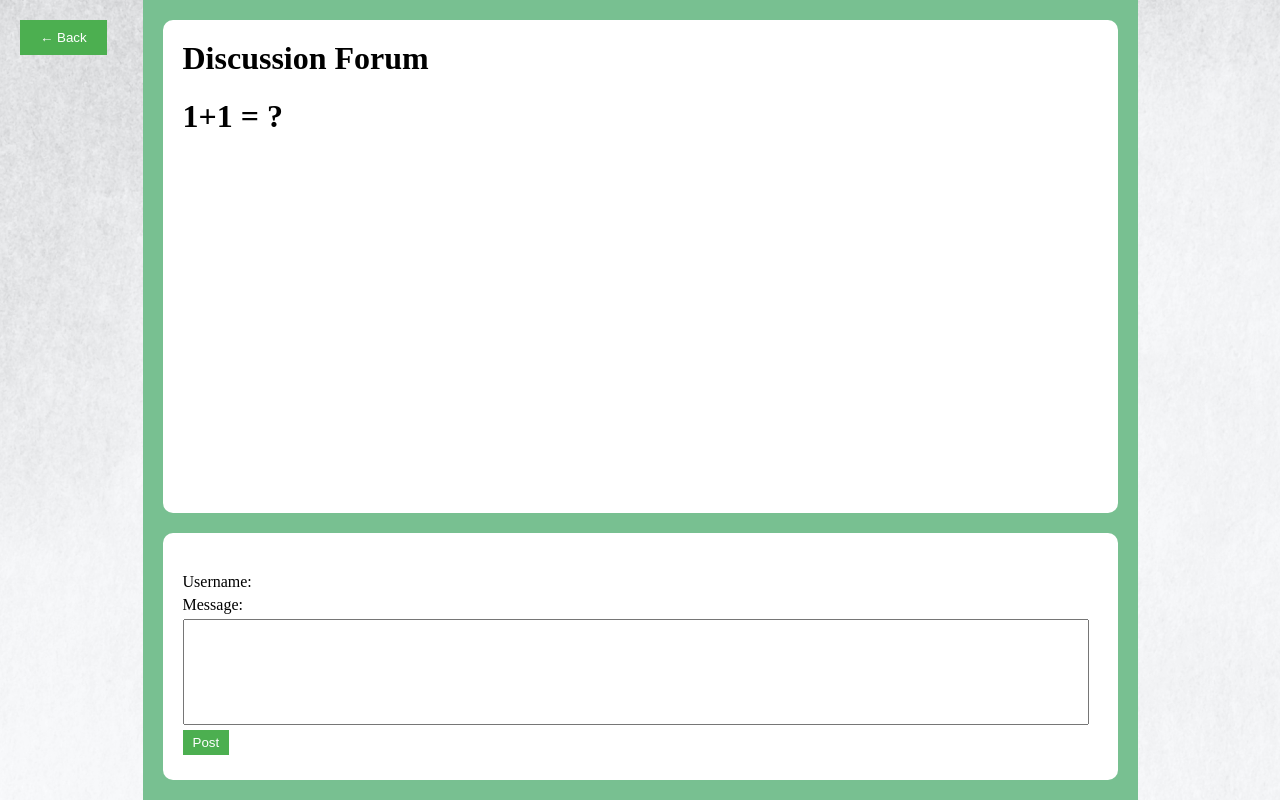
After one commit to swekuliah/SWE, a Django app: page /discussion/ in a window 1280 px wide. The commit adds this page. Run offline with Django 4.2, Linux system fonts and the light colour scheme.

Commit message:
temporary solution for forum

```diff
--- a/core/urls.py
+++ b/core/urls.py
@@ -1,4 +1,4 @@
-from django.urls import path, include
+from django.urls import path
 from django.views.generic import RedirectView
 from . import views
 
--- /dev/null
+++ b/forums/urls.py
@@ -0,0 +1,7 @@
+from django.urls import path
+from . import views
+
+urlpatterns = [
+    path('forum/', views.show_forum, name="forum"),
+    path('discussion/', views.discussion, name="discussion")
+]
--- a/forums/views.py
+++ b/forums/views.py
@@ -1,3 +1,9 @@
 from django.shortcuts import render
 
 # Create your views here.
+def show_forum(request):
+    return render(request, "forum.html")
+
+def discussion(request):
+    myname = request.user.username
+    return render(request, "discussion.html", {"username":myname})
--- a/learnly/urls.py
+++ b/learnly/urls.py
@@ -22,4 +22,6 @@ urlpatterns = [
     path('', include("core.urls")),
     # this is for courses (mynotes)
     path('', include("courses.urls")),
+    # this is for forum stuff
+    path('', include("forums.urls")),
 ]
--- /dev/null
+++ b/static/css/discussion.css
@@ -0,0 +1,125 @@
+body {
+    margin: 0;
+    padding: 0;
+    background-image: url("/assets/background.png");
+}
+
+#backButton {
+    position: fixed;
+    top: 20px;
+    left: 20px;
+    padding: 10px 20px;
+    background-color: #4CAF50;
+    color: #FFF;
+    border: none;
+    cursor: pointer;
+    opacity: 0;
+    transition: opacity 0.3s ease-in-out;
+}
+
+#backButton.visible {
+    opacity: 1;
+}
+
+.container {
+    background-color: #78C091;
+    width: 995px;
+    min-height: 100vh;
+    margin: 0 auto;
+    display: flex;
+    flex-direction: column;
+    align-items: center;
+    padding: 20px;
+    box-sizing: border-box;
+}
+
+#forum-container {
+    background-color: #FFF;
+    width: 100%;
+    max-width: 955px;
+    flex: 1;
+    padding: 20px;
+    box-sizing: border-box;
+    margin-bottom: 20px; /* Add margin to separate the containers */
+    border-radius: 10px;
+}
+
+#comment-section {
+    background-color: #FFF;
+    width: 100%;
+    max-width: 955px;
+    padding: 20px;
+    box-sizing: border-box;
+    border-radius: 10px;
+}
+
+#forum-container h1,
+#comment-section h1 {
+    margin-top: 0;
+}
+
+/* Custom Comment Section Theme */
+
+/* Comment Container */
+.message {
+    background-color: #F2F2F2;
+    padding: 10px;
+    margin-bottom: 10px;
+    border-radius: 5px;
+}
+
+/* Reply Container */
+.reply {
+    margin-left: 20px;
+    border-left: 2px solid #CCC;
+    padding-left: 10px;
+}
+
+/* Reply Message */
+.reply-message {
+    margin-left: 20px;
+    background-color: #EAEAEA;
+}
+
+/* Reply Form */
+.reply-form {
+    margin-top: 10px;
+    display: flex;
+    flex-direction: column;
+    align-items: flex-start;
+}
+
+.reply-form div {
+    display: flex;
+    flex-direction: column;
+    margin-bottom: 10px;
+}
+
+.reply-form label {
+    margin-bottom: 5px;
+}
+
+.reply-form input[type="text"],
+.reply-form textarea {
+    width: 900px;
+}
+
+.reply-form textarea {
+    height: 100px;
+    resize: none;
+}
+
+.reply-form button {
+    padding: 5px 10px;
+    background-color: #4CAF50;
+    color: #FFF;
+    border: none;
+    cursor: pointer;
+    margin-bottom: 5px;
+    margin-top: 5px;
+}
+
+
+#comments {
+    margin-bottom: 20px;
+}
--- a/static/css/style.css
+++ b/static/css/style.css
@@ -1,7 +1,12 @@
 h1 {
     color: blueviolet;
+    text-align: center;
 }
 
 h2 {
     color: brown;
 }
+
+span{
+    padding-bottom: 10;
+}
--- /dev/null
+++ b/static/js/discussion.js
@@ -0,0 +1,122 @@
+// Select the necessary elements
+const forumContainer = document.getElementById('forum');
+const postForm = document.getElementById('postForm');
+const usernameInput = document.getElementById('username');
+const messageInput = document.getElementById('message');
+const replyForm = document.getElementById('replyForm');
+const replyUsernameInput = document.getElementById('replyUsername');
+const replyMessageInput = document.getElementById('replyMessage');
+let selectedMessage = null;
+
+// Handle form submission
+postForm.addEventListener('submit', function(event) {
+    event.preventDefault(); // Prevent form submission
+
+    // Get the input values
+    const username = usernameInput.value;
+    const message = messageInput.value;
+
+    if (selectedMessage) {
+        // Add reply message to the selected message
+        const replyElement = createMessageElement(username, message);
+        replyElement.classList.add('reply-message');
+
+        const replyForm = selectedMessage.querySelector('.reply-form');
+        if (replyForm) {
+            selectedMessage.removeChild(replyForm);
+        }
+
+        selectedMessage.appendChild(replyElement);
+        hideReplyForm();
+    } else {
+        // Create a new message element
+        const messageElement = createMessageElement(username, message);
+
+        // Append the new message to the forum container
+        forumContainer.appendChild(messageElement);
+    }
+
+    // Clear the input fields
+    usernameInput.value = '';
+    messageInput.value = '';
+});
+
+// Create a new message element
+function createMessageElement(username, message) {
+    const messageElement = document.createElement('div');
+    messageElement.classList.add('message');
+
+    const header = document.createElement('div');
+    header.innerHTML = `<strong>${username}:</strong> ${message}`;
+    messageElement.appendChild(header);
+
+    const replyButton = document.createElement('button');
+    replyButton.textContent = 'Reply';
+    replyButton.addEventListener('click', function() {
+        showReplyForm(messageElement);
+    });
+    messageElement.appendChild(replyButton);
+
+    return messageElement;
+}
+
+// Show the reply form
+function showReplyForm(messageElement) {
+    selectedMessage = messageElement;
+
+    // Hide the original comment section
+    postForm.style.display = 'none';
+
+    // Show the reply form
+    replyForm.style.display = 'block';
+    replyUsernameInput.value = '';
+    replyMessageInput.value = '';
+}
+
+// Hide the reply form
+function hideReplyForm() {
+    selectedMessage = null;
+
+    // Show the original comment section
+    postForm.style.display = 'block';
+
+    // Hide the reply form
+    replyForm.style.display = 'none';
+}
+
+// Handle reply form submission
+document.getElementById('replySubmit').addEventListener('click', function() {
+    const username = replyUsernameInput.value;
+    const message = replyMessageInput.value;
+
+    if (selectedMessage && username && message) {
+        const replyElement = createMessageElement(username, message);
+        replyElement.classList.add('reply-message');
+
+        const replyForm = selectedMessage.querySelector('.reply-form');
+        if (replyForm) {
+            selectedMessage.removeChild(replyForm);
+        }
+
+        selectedMessage.appendChild(replyElement);
+        hideReplyForm();
+    }
+});
+
+// Cancel reply form
+document.getElementById('replyCancel').addEventListener('click', function() {
+    hideReplyForm();
+});
+
+// Add event listener for page load
+window.addEventListener('load', function() {
+    const backButton = document.getElementById('backButton');
+    setTimeout(function() {
+        backButton.classList.add('visible');
+    }, 1000); // Add delay to show the button with animation after 1 second
+});
+
+// Go back to the previous page
+function goBack() {
+    window.history.back();
+}
--- /dev/null
+++ b/templates/discussion.html
@@ -0,0 +1,56 @@
+{% load static %}
+<!DOCTYPE html>
+<html>
+<head>
+    <title>discussion page</title>
+    <link rel="stylesheet" type="text/css" href="{% static '/css/discussion.css' %}">
+</head>
+<body>
+    <button id="backButton" onclick="goBack()">&#8592; Back</button>
+
+    <div class="container">
+        <div id="forum-container">
+            <h1>Discussion Forum</h1>
+
+            <div id="forum">
+                <!-- Forum content will be dynamically added here -->
+                <h1>1+1 = ?</h1>
+            </div>
+        </div>
+
+        <div id="comment-section">
+            <div id="comments">
+                <!-- Comments will be dynamically added here -->
+            </div>
+
+            <form id="postForm" class="reply-form">
+                <label for="username">Username: {{username}}</label>
+                <input type="hidden" id="username" value= {{username}}>
+                <label for="message">Message:</label>
+                <textarea id="message" required></textarea>
+                <button type="submit">Post</button>
+            </form>
+
+
+            <div id="replyForm" style="display: none;">
+                <div class="reply-form">
+                    <div>
+                        <label for="replyUsername">Username:</label>
+                        <input type="text" id="replyUsername" required>
+                    </div>
+                    <div>
+                        <label for="replyMessage">Message:</label>
+                        <textarea id="replyMessage" required></textarea>
+                    </div>
+                    <button type="button" id="replySubmit">Reply</button>
+                    <button type="button" id="replyCancel">Cancel</button>
+                </div>
+            </div>
+
+        </div>
+    </div>
+    <script src="{% static '/js/discussion.js' %}">
+        const username = {{username}}
+    </script>
+</body>
+</html>
--- a/templates/myCourse.html
+++ b/templates/myCourse.html
@@ -7,7 +7,7 @@
     <link rel="stylesheet" type="text/css" href="{% static '/css/Navbar.css' %}">
 </head>
 <body>
-    <a href="http://127.0.0.1:8000/collection/" class="container-link">
+    <a href="{% url 'collection' %}" class="container-link">
         <span class="container-text">Material</span>
         <div class="container">
             <div class="inner-box"></div>
```
Also changed, not shown: static/css/MyNote2.css (added, +165 -0 lines), static/css/forum.css (added, +18 -0 lines), templates/createthread.html (added, +41 -0 lines), templates/forum.html (added, +62 -0 lines), db.sqlite3, static/css/createthread.css (added).
